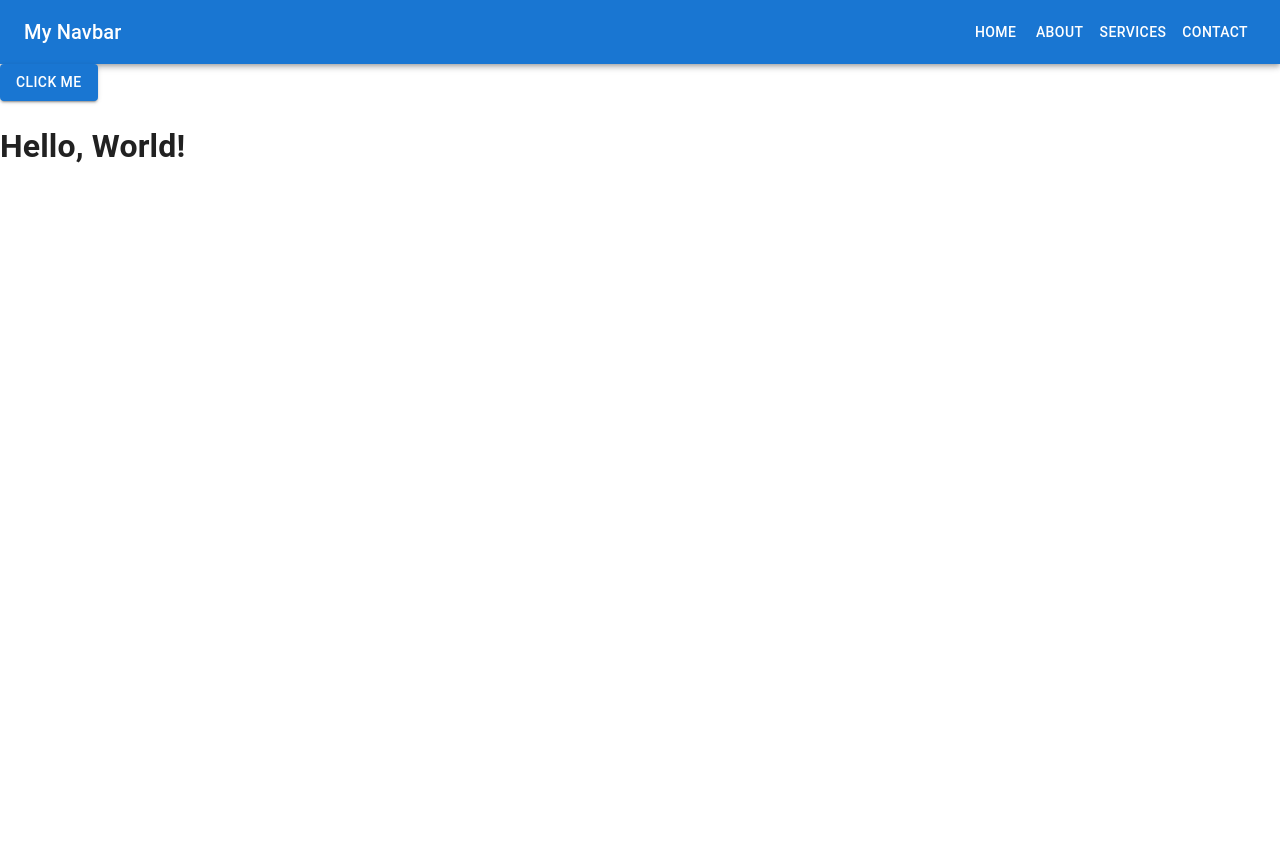
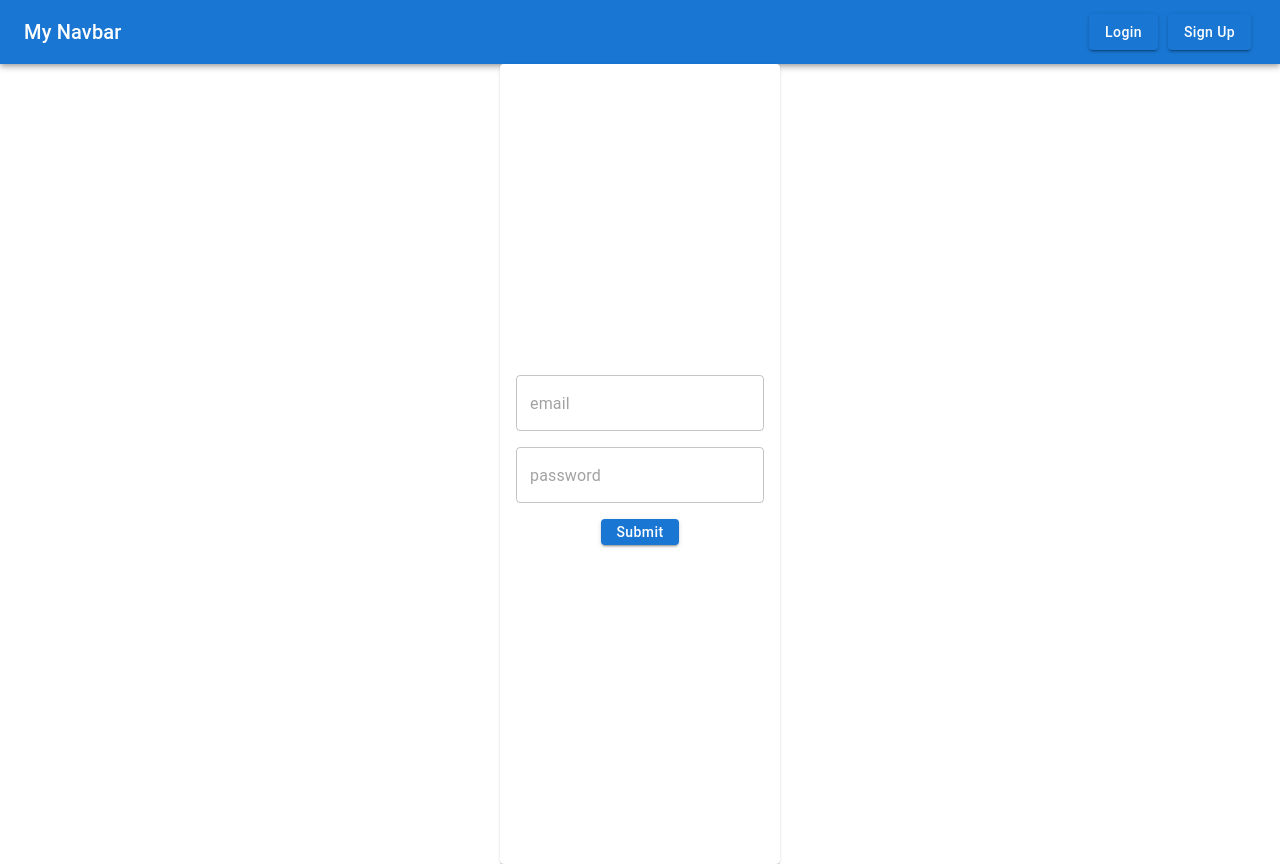
Before and after one commit to Lyte952/mui-interview.github.io, a React (Create React App) app: page / in a window 1280 px wide. Before the commit the page ends 800 px from the top, so only its background shows below. Built offline with nearby package versions, Linux system fonts and the light colour scheme.

Commit message:
Added upgrades

```diff
--- a/src/App.js
+++ b/src/App.js
@@ -1,35 +1,56 @@
 import React from 'react';
-import * as MUI from '@mui/material';
-import { AppBar, Toolbar, Typography, Button } from '@mui/material';
+import { Card, CardContent, TextField, AppBar, Toolbar, Typography, Button } from '@mui/material';
 
-class Top extends React.Component {
-  render(){
-    return(
-      <div>
-        <AppBar position="static">
-          <Toolbar>
-            <Typography variant="h6" component="div" sx={{ flexGrow: 1 }}>
-              My Navbar
-            </Typography>
-            <Button color="inherit">Home</Button>
-            <Button color="inherit">About</Button>
-            <Button color="inherit">Services</Button>
-            <Button color="inherit">Contact</Button>
-          </Toolbar>
-        </AppBar>
-        <MUI.Button variant="contained"color="primary" px="10px" py="10px">Click Me</MUI.Button>
-      </div>
-    )
-  }
-}
+const App = () => {
+  const containerStyle = {
+    display: 'flex',
+    flexDirection: 'column',
+    justifyContent: 'center',
+    alignItems: 'center',
+    height: '100vh',
+    borderRadius: '12px'
+  };
 
-function App() {
+  const textFieldStyle = {
+    marginBottom: '16px',
+    borderRadius: '12px'
+  };
+
+  const topButtons = {
+    margin: '5px',
+    color: 'white',
+    textTransform: 'none'
+  };
+
+  const buttonStyle = {
+    height: '26px',
+    textTransform: 'none'
+  };
+
+
   return (
     <div>
-      <Top />
-      <h1>Hello, World!</h1>
+      <AppBar position="static">
+        <Toolbar>
+          <Typography variant="h6" component="div" style={{ flexGrow: 1 }}>
+            My Navbar
+          </Typography>
+          <Button variant="contained" style={topButtons} >Login</Button>
+          <Button variant="contained" style={topButtons} >Sign Up</Button>
+        </Toolbar>
+      </AppBar>
+
+      <div style={containerStyle}>
+        <Card>
+          <CardContent style={containerStyle}>
+            <TextField type="email" placeholder='email' style={textFieldStyle} />
+            <TextField type="password" placeholder='password' style={textFieldStyle} />
+            <Button variant="contained" color="primary" style={buttonStyle} >Submit</Button>
+          </CardContent>
+        </Card>
+      </div>
     </div>
   );
-}
+};
 
 export default App;
```
